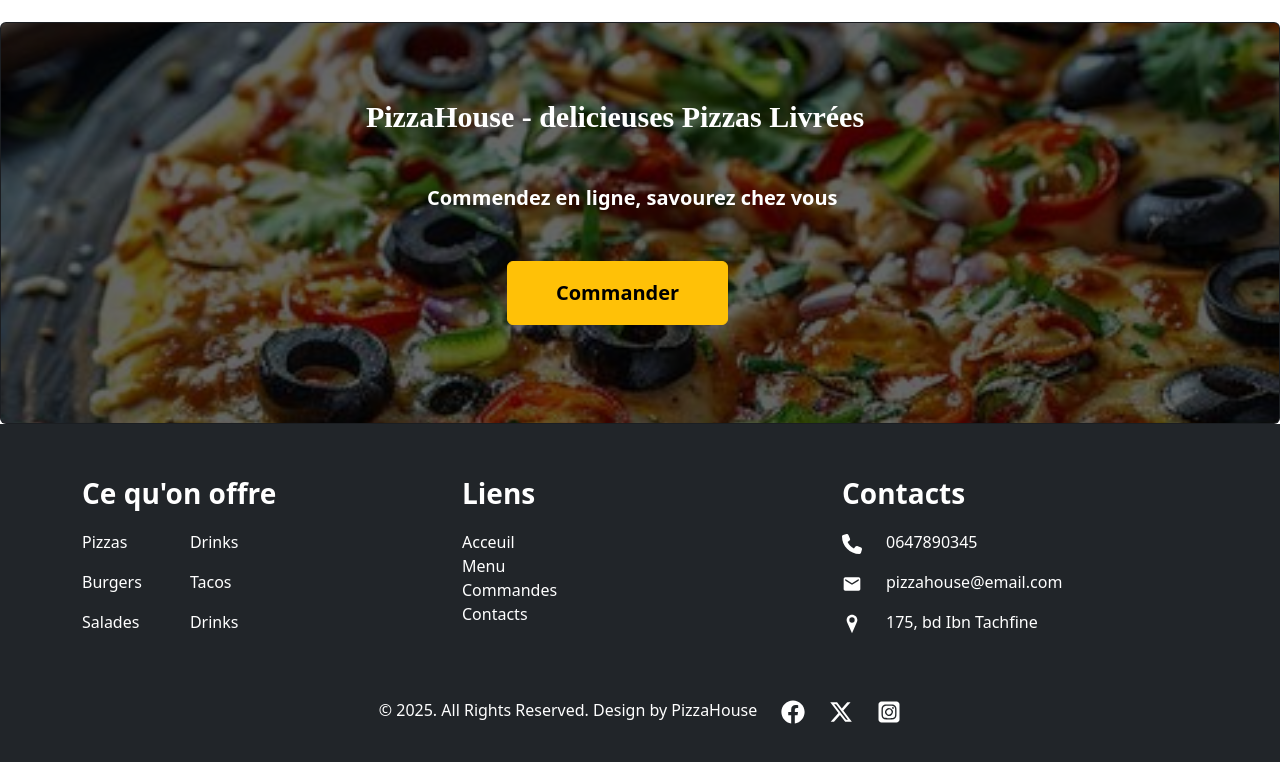
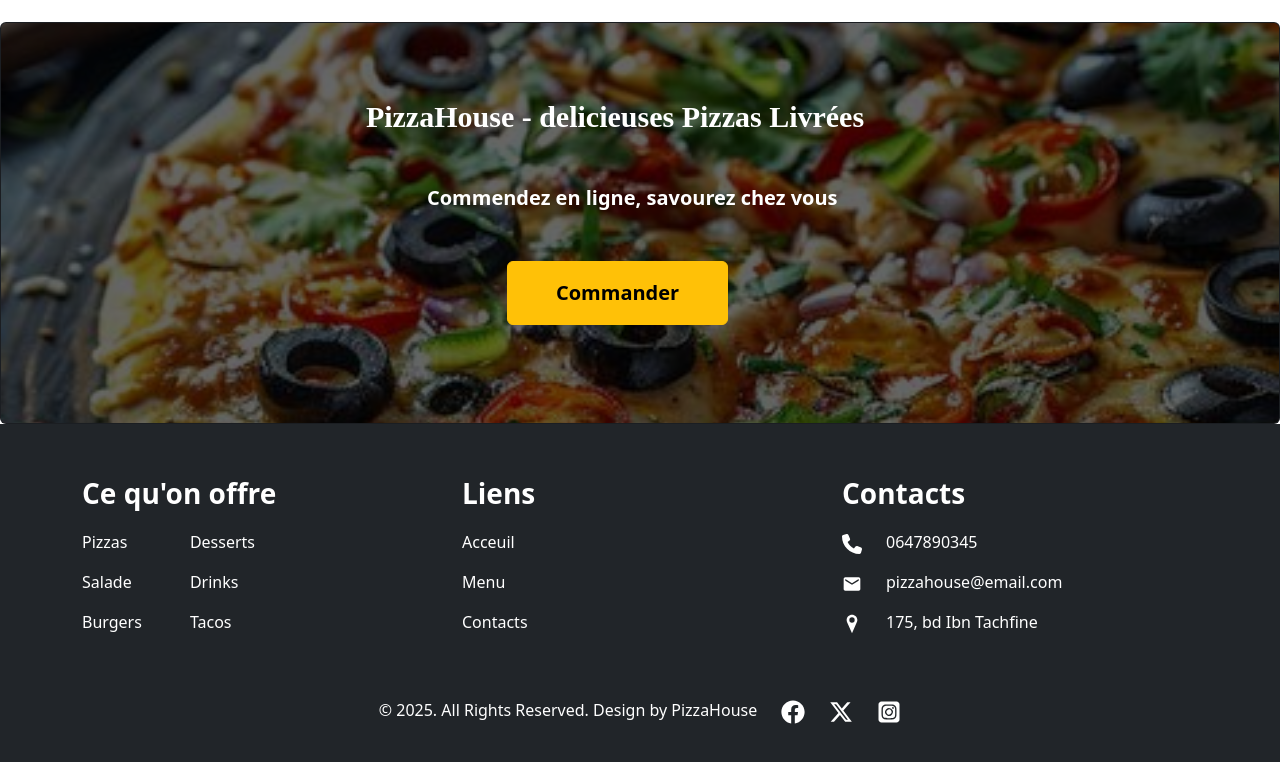
Before and after one commit to Ambdulghaffar/React_Restaurant_Website, a React (Vite) app: page / in a window 1280 px wide. Shown: the part 2610-3372 px from the top of the page. Built offline with nearby package versions, Linux system fonts and the light colour scheme.

Commit message:
Footer commit

```diff
--- a/src/components/header/Footer.jsx
+++ b/src/components/header/Footer.jsx
@@ -6,8 +6,22 @@ import { FaFacebook } from "react-icons/fa";
 import { FaXTwitter } from "react-icons/fa6";
 import { FaSquareInstagram } from "react-icons/fa6";
 
+function Hoverlink({href,children}) {
+  const [hover, setHover] = useState(false);
+  return (
+    <a
+      href={href}
+      className={`text-decoration-none ${hover ? "text-warning" : "text-white"}`}
+      onMouseEnter={() => setHover(true)}
+      onMouseLeave={() => setHover(false)}
+    >
+      {children}
+    </a>
+  );
+}
+
+
 function Footer() {
-  const [hover, setHover] = useState(false);
   return (
     <div className="bg-dark text-white">
       <div class="container">
@@ -16,128 +30,23 @@ function Footer() {
             <p className="fs-3 fw-bold">Ce qu'on offre</p>
             <div className="d-flex">
               <div className="me-5">
-                <p>
-                  <a
-                    href=""
-                    className={`text-decoration-none ${
-                      hover ? "text-warning" : "text-white"
-                    }`}
-                  >
-                    Pizzas
-                  </a>
-                </p>
-                <p>
-                  <a
-                    href=""
-                    className={`text-decoration-none ${
-                      hover ? "text-warning" : "text-white"
-                    } `}
-                    onMouseEnter={() => setHover(true)}
-                    onMouseLeave={() => setHover(true)}
-                  >
-                    Burgers
-                  </a>
-                </p>
-                <p>
-                  <a
-                    href=""
-                    className={`text-decoration-none ${
-                      hover ? "text-warning" : "text-white"
-                    } `}
-                    onMouseEnter={() => setHover(true)}
-                    onMouseLeave={() => setHover(true)}
-                  >
-                    Salades
-                  </a>
-                </p>
+              <p><Hoverlink href="">Pizzas</Hoverlink></p>
+              <p><Hoverlink href="">Salade</Hoverlink></p>
+              <p><Hoverlink href="">Burgers</Hoverlink></p>
               </div>
               <div className="">
-                <p>
-                  <a
-                    href=""
-                    className={`text-decoration-none ${
-                      hover ? "text-warning" : "text-white"
-                    } `}
-                    onMouseEnter={() => setHover(true)}
-                    onMouseLeave={() => setHover(true)}
-                  >
-                    Drinks
-                  </a>
-                </p>
-                <p>
-                  <a
-                    href=""
-                    className={`text-decoration-none ${
-                      hover ? "text-warning" : "text-white"
-                    } `}
-                    onMouseEnter={() => setHover(true)}
-                    onMouseLeave={() => setHover(true)}
-                  >
-                    Tacos
-                  </a>
-                </p>
-                <p>
-                  <a
-                    href=""
-                    className={`text-decoration-none ${
-                      hover ? "text-warning" : "text-white"
-                    } `}
-                    onMouseEnter={() => setHover(true)}
-                    onMouseLeave={() => setHover(true)}
-                  >
-                    Drinks
-                  </a>
-                </p>
+              <p><Hoverlink href="">Desserts</Hoverlink></p>
+              <p><Hoverlink href="">Drinks</Hoverlink></p>
+              <p><Hoverlink href="">Tacos</Hoverlink></p>
               </div>
             </div>
           </div>
           <div class="col my-5">
             <p className="fs-3 fw-bold">Liens</p>
             <div>
-              <a
-                href=""
-                className={`text-decoration-none ${
-                  hover ? "text-warning" : "text-white"
-                } `}
-                onMouseEnter={() => setHover(true)}
-                onMouseLeave={() => setHover(true)}
-              >
-                Acceuil
-              </a>{" "}
-              <br />
-              <a
-                href=""
-                className={`text-decoration-none ${
-                  hover ? "text-warning" : "text-white"
-                } `}
-                onMouseEnter={() => setHover(true)}
-                onMouseLeave={() => setHover(true)}
-              >
-                Menu
-              </a>{" "}
-              <br />
-              <a
-                href=""
-                className={`text-decoration-none ${
-                  hover ? "text-warning" : "text-white"
-                } `}
-                onMouseEnter={() => setHover(true)}
-                onMouseLeave={() => setHover(true)}
-              >
-                Commandes
-              </a>
-              <br />
-              <a
-                href=""
-                c
-                className={`text-decoration-none ${
-                  hover ? "text-warning" : "text-white"
-                } `}
-                onMouseEnter={() => setHover(true)}
-                onMouseLeave={() => setHover(true)}
-              >
-                Contacts
-              </a>
+            <p><Hoverlink href="">Acceuil</Hoverlink></p>
+            <p><Hoverlink href="">Menu</Hoverlink></p>
+            <p><Hoverlink href="">Contacts</Hoverlink></p>
             </div>
           </div>
           <div class="col my-5">
```
